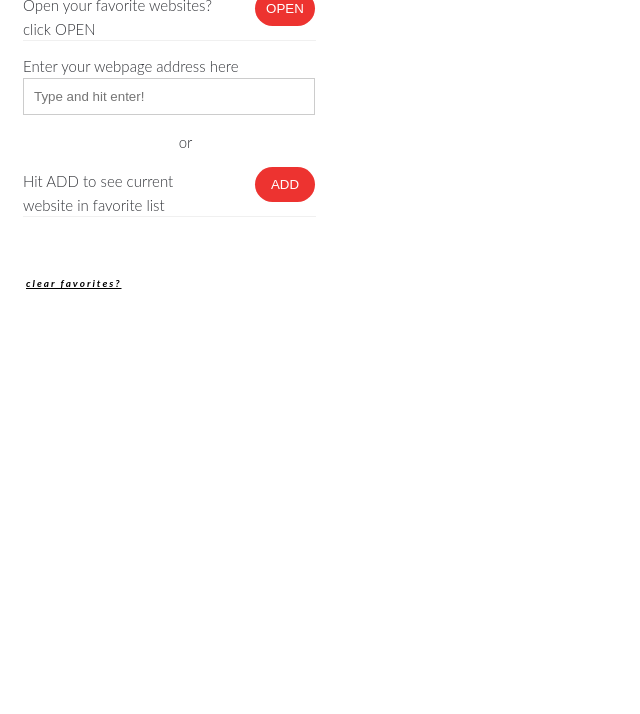
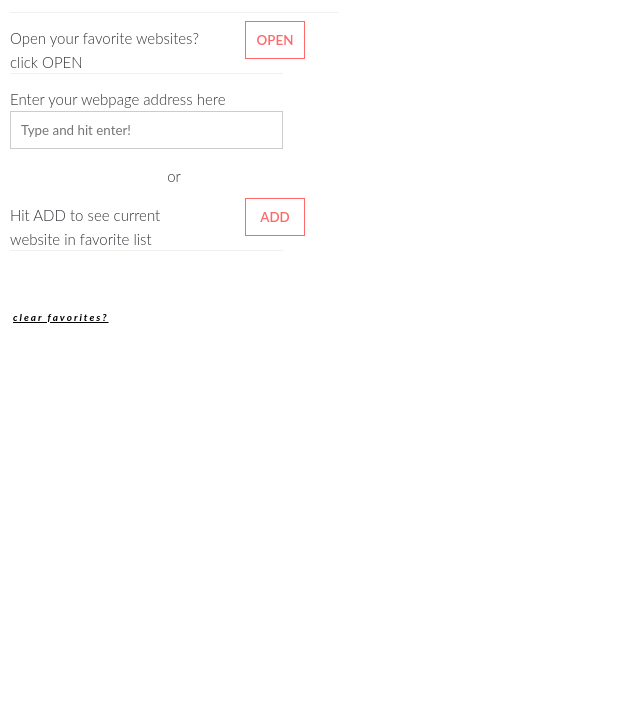
Before and after one commit to varunb10n/openUR-chromium, a browser extension: page index.html in a window 1280 px wide. Shown: the part 86-800 px from the top of the page, without its empty margins (0-640 px from the left). Drawn offline with Linux system fonts and the light colour scheme.

Commit message:
modified

```diff
--- a/index.html
+++ b/index.html
@@ -1,36 +1,40 @@
 <!DOCTYPE html>
 <html lang="en">
-
   <head>
-    <meta charset="UTF-8">
-    <meta name="viewport" content="width=device-width, initial-scale=1.0">
-    <meta http-equiv="X-UA-Compatible" content="ie=edge">
+    <meta charset="UTF-8" />
+    <meta name="viewport" content="width=device-width, initial-scale=1.0" />
+    <meta http-equiv="X-UA-Compatible" content="ie=edge" />
     <title>OpenUR</title>
     <!-- <link href="https://fonts.googleapis.com/css?family=EB+Garamond" rel="stylesheet"> -->
-    <link rel="stylesheet" href="style.css">
+    <link rel="stylesheet" href="style.css" />
   </head>
 
   <body>
     <div class="modal-header">
       <div class="logo">
         <h1>
-                <img src="img/logo.png" alt="opener logo" class="logo-icon">
+          <img src="img/logo.svg" alt="opener logo" class="logo-icon" />
           OpenUR<sup>spelled Opener!</sup>
         </h1>
       </div>
       <div class="modal-content">
-            <label>Open your favorite websites?<br>click OPEN</label>
-            <button class="btn btn-control" id="openURL">Open</button>
+        <label>Open your favorite websites?<br />click OPEN</label>
+        <button class="btn btn-outline-danger " id="openURL">Open</button>
         <div class="brdr-btm"></div>
       </div>
       <div class="modal-content">
         <form>
           <label>Enter your webpage address here</label>
-                <input id="url" type="text" placeholder="Type and hit enter!" required>
+          <input
+            id="url"
+            type="text"
+            placeholder="Type and hit enter!"
+            required
+          />
         </form>
         <p class="or">or</p>
-            <label>Hit ADD to see current <br>website in favorite list</label>
-            <button class="btn btn-control" id="addURL">Add</button>
+        <label>Hit ADD to see current <br />website in favorite list</label>
+        <button class="btn btn-outline-danger" id="addURL">Add</button>
         <div class="brdr-btm"></div>
       </div>
       <div class="modal-content">
@@ -47,5 +51,4 @@
 
     <script src="script.js"></script>
   </body>
-
 </html>
--- a/style.css
+++ b/style.css
@@ -1,118 +1,127 @@
-html, body{
-    font-family: 'Lato', serif;
-    font-size: 15px;
+* {
+  -webkit-box-sizing: border-box;
+  box-sizing: border-box;
+  font-family: "Lato", serif;
+  color: #323439;
+}
+html,
+body {
+  font-size: 10px;
   margin: 0;
+  padding: 0;
   min-height: 200px;
   max-height: 585px;
-    padding: 0;
   width: 348px;
   overflow: hidden;
 }
-.modal-header{
-    font-family: 'Lato', serif;
-    width: 348px;
+.modal-header {
+  padding: 1em;
+  width: 100%;
+  -webkit-transition: opacity 0.2s;
+  -o-transition: opacity 0.2s;
   transition: opacity 0.2s;
-    color: #323439;
-    box-sizing: border-box;
 }
-.logo{
+.logo {
   height: auto;
   padding: 20px 0 20px 10px;
   line-height: 19px;
-    border-bottom: 1px solid rgba(0,0,0,0.06);
+  border-bottom: 1px solid rgba(0, 0, 0, 0.06);
 }
 .logo-icon {
   vertical-align: middle;
   margin-right: 12px;
 }
-h1{
-    font-family: 'Lato', monospace;
+h1 {
+  font-family: "Lato", monospace;
   font-size: 22px;
   font-weight: 400;
   margin: 0;
 }
-sup, #count, #clear, #error{
+sup,
+#count,
+#clear,
+#error {
   font-size: 10px;
   font-weight: 700;
   font-style: italic;
   letter-spacing: 2px;
   padding-left: 3px;
 }
-#error{
-    color: #ed3330;
+#error {
+  color: rgba(255, 82, 82, 0.87);
 }
-a:link, a:visited{
+a:link,
+a:visited {
   color: #000;
   outline: 0;
   /* text-decoration: none; */
 }
-img{
+img {
   width: 30px;
 }
 
-.modal-content{
+.modal-content {
+  position: relative;
   font-size: 15px;
   color: #323439;
   line-height: 24px;
   font-weight: 300;
-    position: relative;
-    /* padding-bottom: 20px; */
   margin-top: 10px;
-    padding-left: 23px;
   padding-top: 3px;
 }
-.brdr-btm{
-    border-top: 1px solid rgba(0,0,0,0.06);
+.brdr-btm {
+  border-top: 1px solid rgba(0, 0, 0, 0.06);
   position: absolute;
   bottom: 0;
   width: calc(100% - 55px);
 }
-.btn{
-    color: #fff !important;
+.btn {
   text-transform: uppercase;
-    background: #ed3330;
   padding: 10px;
-    border-radius: 0px;
-    display: inline-block;
   border: none;
   cursor: pointer;
+  width: 60px;
+  margin-top: 2px;
 }
-.btn-control{
-    border-radius: 20px;
-    display: inline-block;
-    vertical-align: baseline;
-    margin-top: 2px;
+.btn-outline-danger {
   position: absolute;
   bottom: 15px;
   right: 33px;
-    width: 60px;
+  color: rgba(255, 82, 82, 0.87);
+  font-weight: 600;
+  background-color: transparent;
+  border: 1px solid rgba(255, 82, 82, 0.87);
 }
-.btn:hover{
-    text-shadow: 0px 0px 6px rgba(255, 255, 255, 1);
+.btn-outline-danger:hover {
+  color: #fff;
+  background-color: rgba(255, 82, 82, 0.87);
+  -webkit-transition: all 0.4s ease 0s;
+  -o-transition: all 0.5s ease 0s;
   transition: all 0.4s ease 0s;
 }
-.btn:visited, .btn:focus{
+.btn:visited,
+.btn:focus {
   outline: none;
 }
-.or{
+.or {
   text-align: center;
 }
-label{
+label {
   display: block;
 }
-input[type=text] {
-    padding:10px;
-    border:1px solid #CCC;
+input[type="text"] {
+  padding: 10px;
+  border: 1px solid #ccc;
   border-radius: 0;
   width: calc(100% - 55px);
 }
 
-input[type=text]:focus {
+input[type="text"]:focus {
   border: none;
-    border-bottom:1px solid #333;
+  border-bottom: 1px solid #333;
   outline: none;
 }
-.modal-list{
+.modal-list {
   overflow-x: auto;
   overflow-y: auto;
   max-width: calc(100% - 55px);
@@ -121,12 +130,13 @@ input[type=text]:focus {
   padding-left: 19px;
   margin: 0;
 }
-.modal-list li{
+.modal-list li {
   padding: 8px 0;
-    border-bottom: 1px solid rgba(0,0,0,.125);
+  border-bottom: 1px solid rgba(0, 0, 0, 0.125);
 }
 
-#child::-webkit-scrollbar { /* WebKit */
+#child::-webkit-scrollbar {
+  /* WebKit */
   width: 0;
   height: 0;
 }
```
Also changed, not shown: 1 other file. Lines whose indentation alone changed are shown as unchanged.
